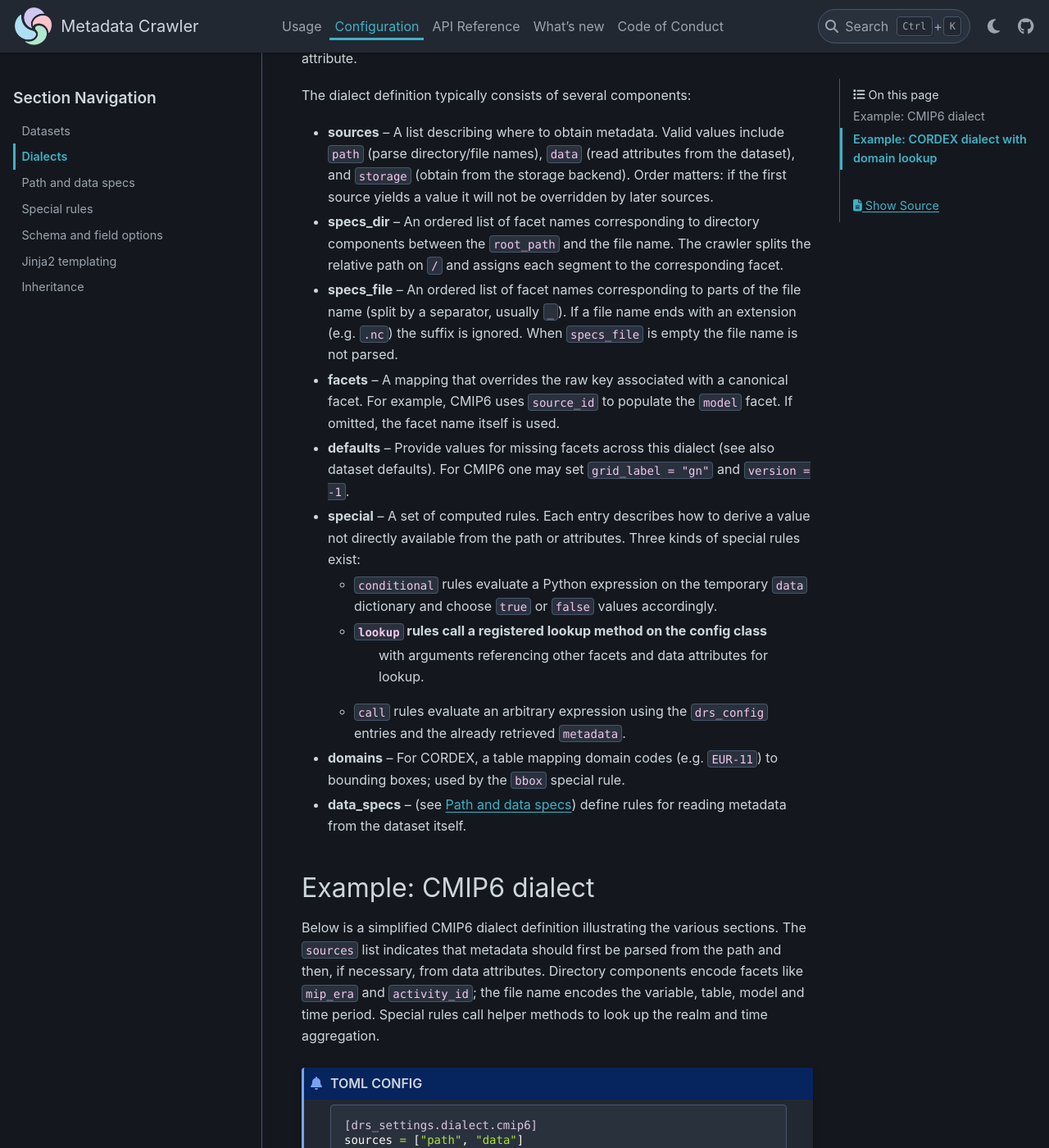
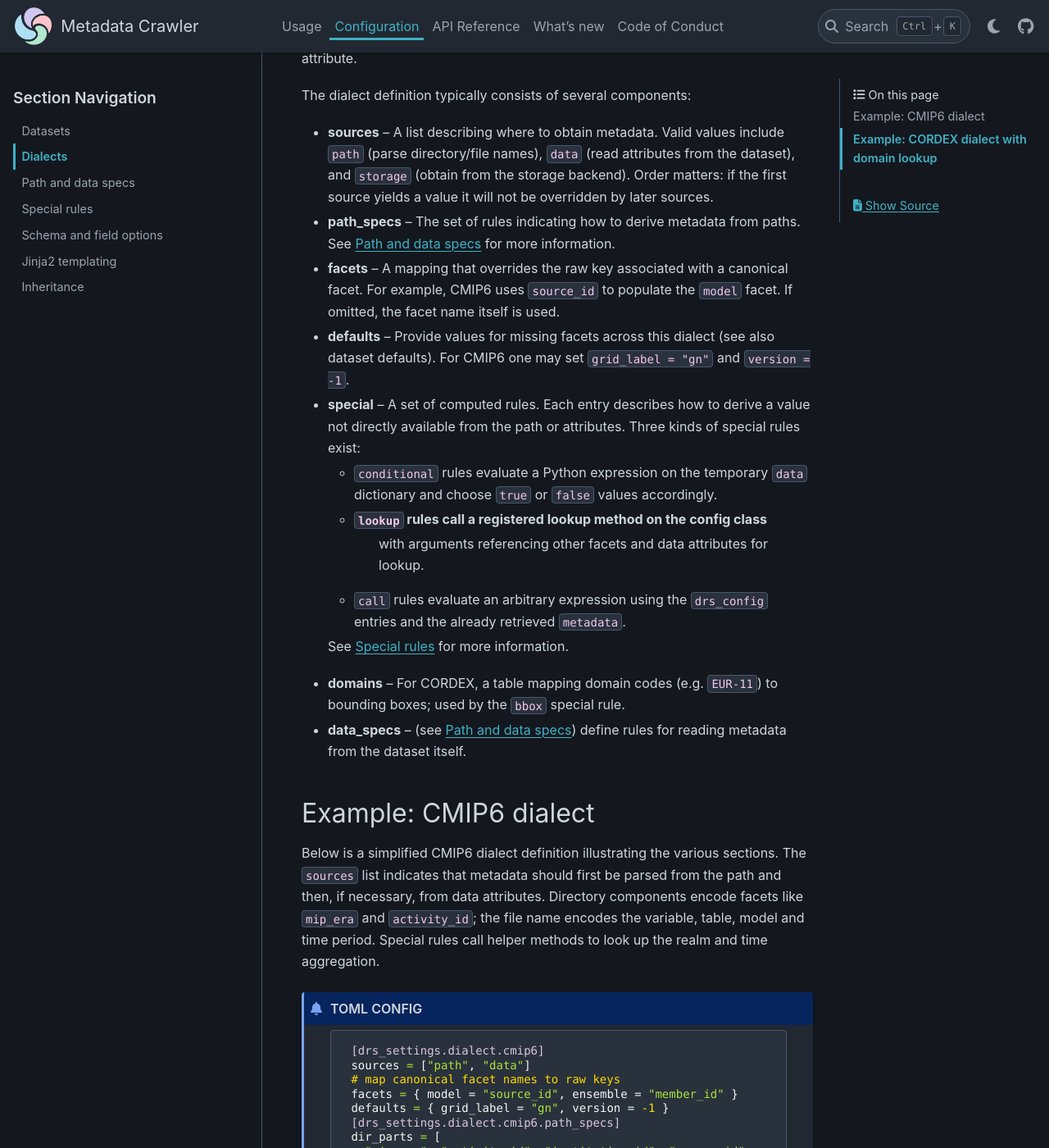
Before and after one commit to freva-org/metadata-crawler, a Sphinx documentation site: the page built from docs/source/chapter2-config/sec2-dialects.rst, in a window 1280 px wide and 1400 px high, scrolled down 257 px. Shown: the whole window at 82% size. Built offline with Sphinx 7.4.7 and the PyData theme 0.15.4, drawn with Linux system fonts in a browser that asks for light colours; some of the changed text lies outside the part shown.

Commit message:
Fix doc.

```diff
--- a/docs/source/chapter2-config/sec2-dialects.rst
+++ b/docs/source/chapter2-config/sec2-dialects.rst
@@ -17,14 +17,8 @@ The dialect definition typically consists of several components:
   (read attributes from the dataset), and ``storage`` (obtain from
   the storage backend).  Order matters: if the first source yields a
   value it will not be overridden by later sources.
-* **specs_dir** – An ordered list of facet names corresponding to
-  directory components between the ``root_path`` and the file name.  The
-  crawler splits the relative path on ``/`` and assigns each segment
-  to the corresponding facet.
-* **specs_file** – An ordered list of facet names corresponding to
-  parts of the file name (split by a separator, usually ``_``).  If
-  a file name ends with an extension (e.g. ``.nc``) the suffix is
-  ignored.  When ``specs_file`` is empty the file name is not parsed.
+* **path_specs** – The set of rules indicating how to derive metadata from
+  paths. See :doc:`sec3-specs` for more information.
 * **facets** – A mapping that overrides the raw key associated with
   a canonical facet.  For example, CMIP6 uses ``source_id`` to
   populate the ``model`` facet.  If omitted, the facet name itself is
@@ -43,6 +37,7 @@ The dialect definition typically consists of several components:
      with arguments referencing other facets and data attributes for lookup.
   - ``call`` rules evaluate an arbitrary expression using the
     ``drs_config`` entries and the already retrieved ``metadata``.
+  See :doc:`sec4-special` for more information.
 * **domains** – For CORDEX, a table mapping domain codes (e.g.
   ``EUR-11``) to bounding boxes; used by the ``bbox`` special rule.
 * **data_specs** – (see :doc:`sec3-specs`) define rules for reading
@@ -65,21 +60,23 @@ realm and time aggregation.
 
        [drs_settings.dialect.cmip6]
        sources = ["path", "data"]
-       specs_dir = [
+       # map canonical facet names to raw keys
+       facets = { model = "source_id", ensemble = "member_id" }
+       defaults = { grid_label = "gn", version = -1 }
+       [drs_settings.dialect.cmip6.path_specs]
+       dir_parts = [
          "mip_era", "activity_id", "institution_id", "source_id",
          "experiment_id", "member_id", "table_id", "variable_id",
          "grid_label", "version",
        ]
-       specs_file = [
+       file_parts = [
          "variable_id", "table_id", "source_id", "experiment_id",
          "member_id", "grid_label", "time",
        ]
-       # map canonical facet names to raw keys
-       facets = { model = "source_id", ensemble = "member_id" }
-       defaults = { grid_label = "gn", version = -1 }
-       [drs_settings.dialect.cmip6.special.realm]
+      [drs_settings.dialect.cmip6.special.realm]
        type = "lookup"
-       items = ["{{ table_id }}", "{{ variable_id }}", "realm"]
+       tree = ["{{ table_id }}", "{{ variable_id }}", "realm"]
+       standard = "cmip6"
        [drs_settings.dialect.cmip6.special.time_aggregation]
        type = "conditional"
        condition = "'pt' in '{{ time_frequency | lower}}'"
@@ -100,17 +97,19 @@ section defines a function rule that concatenates three facets, and
 
        [drs_settings.dialect.cordex]
        sources = ["path"]
-       specs_dir = [
+       [drs_settings.dialect.cordex.defaults]
+       realm = "atmos"
+       [drs_settings.dialect.cordex.path_specs]
+       dir_parts = [
          "project", "product", "domain", "institution", "driving_model",
          "experiment", "ensemble", "rcm_name", "rcm_version",
          "time_frequency", "variable", "version",
        ]
-       specs_file = [
+       file_parts = [
          "variable", "domain", "driving_model", "experiment",
          "ensemble", "rcm_name", "rcm_version", "time_frequency",
          "time",
        ]
-       defaults = { realm = "atmos" }
        [drs_settings.dialect.cordex.special.model]
        type = "function"
        call = "'{{driving_model}}-{{rcm_name}}-{rcm_version}}'"
--- a/docs/source/chapter2-config/sec4-special.rst
+++ b/docs/source/chapter2-config/sec4-special.rst
@@ -110,9 +110,9 @@ the lookup rule:
     - ``read_kws`` are taken from ``dialect[standard].data_specs.read_kws`` (e.g.,
       the xarray engine) and passed through to the dataset reader.
 
-   - The ``standard`` key in the lookup-table configuration selects the top-level
-     namespace (branch) where data are stored. If ``standard`` is omitted or empty,
-     the lookup falls back to the DRS-type name (the dialect).
+    - The ``standard`` key in the lookup-table configuration selects the top-level
+      namespace (branch) where data are stored. If ``standard`` is omitted or empty,
+      the lookup falls back to the DRS-type name (the dialect).
 
 
 Call
```
Also changed, not shown: docs/source/chapter2-config/sec3-specs.rst (+17 -10 lines).
